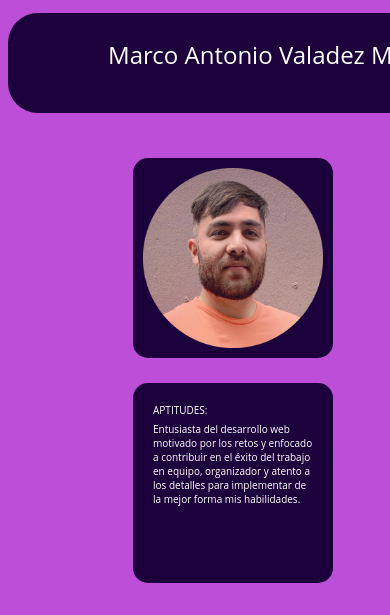
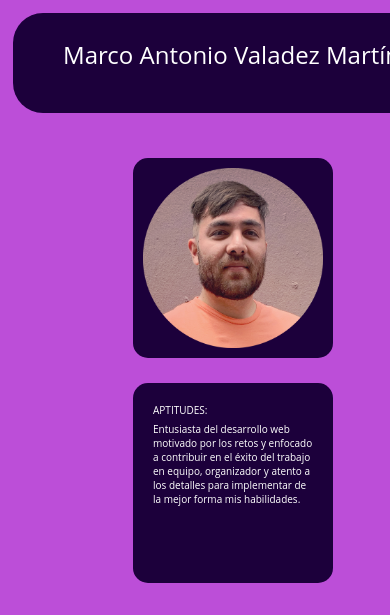
Before and after one commit to macdmarco/RepoDVFMarc, a plain HTML site: page MarcoProfile/MarcoProfile.html in a window 390 px wide. Shown: the top 615 px of the page. Drawn offline with Linux system fonts and the light colour scheme.

Commit message:
comit 240122

```diff
--- a/MarcoProfile/StyleMarco.css
+++ b/MarcoProfile/StyleMarco.css
@@ -373,14 +373,6 @@ nav{
     margin-top: 25px;
 }
 
-/* Pendientes
-
--- Hover de los botones de github y linkedin
---Revisar la suma de las img en los logos de habilidades; ya que se esta arojando un scroll lateral
---Buscar y bajar imgs del tamaño correcto para la section habilidades
-
-
-*/
 
 /* Section Contáctame */
 
@@ -635,18 +627,17 @@ nav{
         width: 718px;
         height: 100px;
         background-color: #1c003b;
-        margin: 5px 0px 5px 0px;
+        margin-left: 5px;
         display: flex;
         flex-direction: row;
         justify-content: space-between;
         border-radius: 30px;
         position: fixed;
-
     }
 
     .nombre{
         font-size: 24px;
-        margin: 25px 0px 25px 100px;
+        margin: 25px 0px 25px 50px;
         color: white;
         font-family: 'Open Sans', sans-serif;
     }
```
